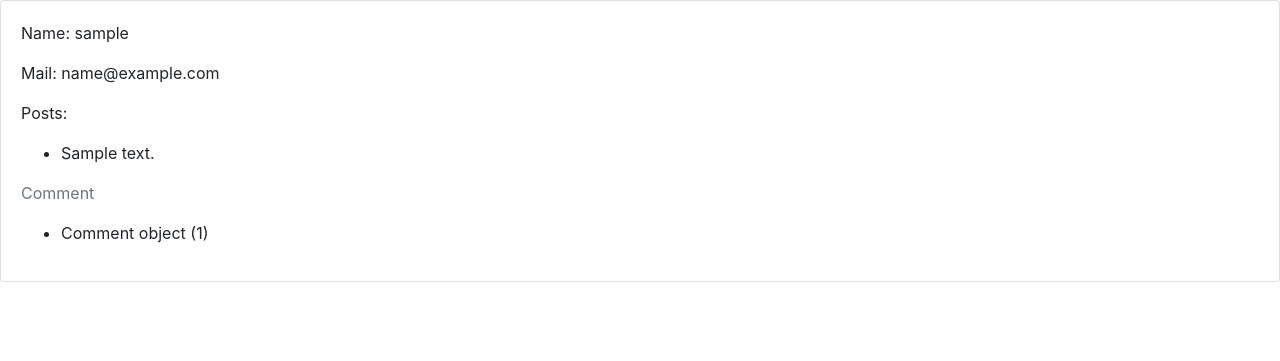
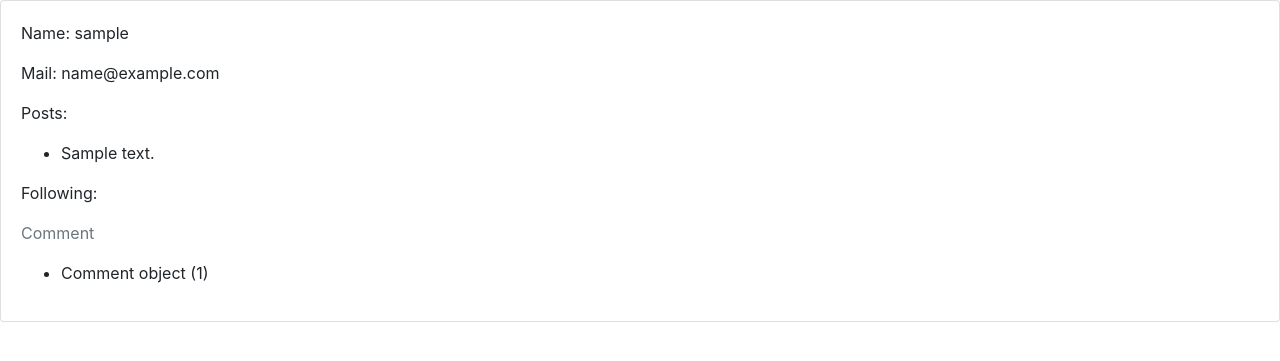
Before and after one commit to mathieuc22/project4, a Django app: page /users/1 in a window 1280 px wide. Shown: the part 56-417 px from the top of the page. Run offline with Django 3.2, Linux system fonts and the light colour scheme; a user stored in the database is signed in; tables that the repository leaves empty hold one stand-in row (values such as "Sample post"); data that the repository does not hold is empty; some libraries are stand-ins or nearby versions.

Commit message:
add follow and unfollow logic

```diff
--- a/network/models.py
+++ b/network/models.py
@@ -30,3 +30,8 @@ class Comment(models.Model):
 class Following(models.Model):
     user = models.ForeignKey("User", on_delete=models.CASCADE, related_name="following")
     following = models.ForeignKey("User", on_delete=models.CASCADE, related_name="followers")
+
+    class Meta: constraints = [
+        models.UniqueConstraint(fields=['user', 'following'], name='unique_couple'),
+        models.CheckConstraint(check=~models.Q(user=models.F("following")), name='user_notequal_follower'),
+    ]
--- a/network/templates/network/user.html
+++ b/network/templates/network/user.html
@@ -14,6 +14,13 @@
             {% endfor %}
             </ul>
         </p>
+        <p class="card-text">Following:
+            <ul>
+            {% for follow in following %}
+            <li>{{ follow.following }}</li>
+            {% endfor %}
+            </ul>
+        </p>
         <p class="card-text text-muted">Comment
             <ul>
             {% for comment in user_network.comments.all %}
--- a/network/views.py
+++ b/network/views.py
@@ -123,29 +123,36 @@ def users(request):
 
     # Query for users
     users = User.objects.all
+    user = User.objects.get(pk=request.user.id)
+    following = user.following.all()
+    followingList = []
+    for follow in following:
+        followingList.append(follow.following)
 
     # Return user profile
     if request.method == "GET":
-        return render(request, "network/users.html", {'users': users})
+        return render(request, "network/users.html", {'users': users, 'following': followingList})
 
 
 @login_required
 def follow(request):
 
-    # Query for users
-    user = User.objects.get(pk=request.user)
-    following = user.following.all()
-    user_follow = request.POST.get('follow')
-
     # Return user profile
     if request.method == "POST":
-        if user_follow not in following:
-            follow = Following.objects.create(user=user.id, following=following_user_id)
+        # Query for users
+        user = User.objects.get(pk=request.user.id)
+        following = user.following.all()
+        user_follow_id = request.POST.get('follow')
+        user_follow = User.objects.get(pk=user_follow_id)
+
+        if following.filter(following__username=user_follow.username):
+            follow = following.filter(following__username=user_follow.username)
+            follow.delete()
         else:
-            follow = Following.objects.get(user=user.id, following=following_user_id)
-            follow.delete()
-        follow.save()
-    return render(request, "network/users.html", {'users': users})
+            follow = Following.objects.create(user=user, following=user_follow)
+            follow.save()
+
+    return HttpResponseRedirect(reverse("users"))
 
 @login_required
 def user(request, user_id):
@@ -193,6 +200,5 @@ def post(request, post_id):
         else:
             post.likes.remove(request.user)
         post.save()
-        print({"status": "Like updated.", "post": len(post.likes.all())})
-        response = JsonResponse({"status": "Like updated.", "nbLikes": len(post.likes.all())})
+        response = JsonResponse({"status": "Like updated.", "nbLikes": post.number_of_likes()})
         return response
```
Also changed, not shown: network/templates/network/users.html (+10 -2 lines), network/migrations/0006_auto_20210726_1255.py (added), network/migrations/0007_auto_20210726_1259.py (added).
